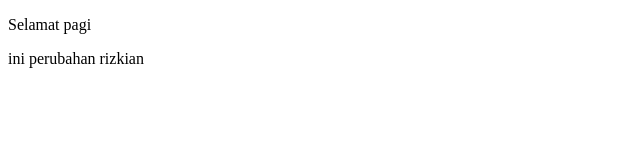
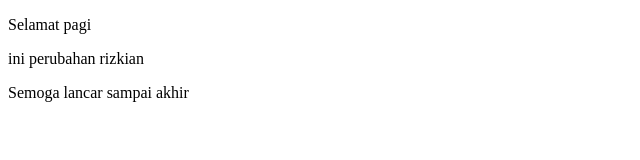
Before and after one commit to megakasmin/belajar-merge-rizkian, a plain HTML site: page index.html in a window 1280 px wide. Shown: the whole page, without its empty margins (0-640 px from the left). Drawn offline with Linux system fonts and the light colour scheme.

Commit message:
perubahan git mega

```diff
--- a/index.html
+++ b/index.html
@@ -11,6 +11,7 @@
 <body>
     <p>Selamat pagi</p>
     <p>ini perubahan rizkian</p>
+    <p>Semoga lancar sampai akhir</p>
 </body>
 
 </html>
```
